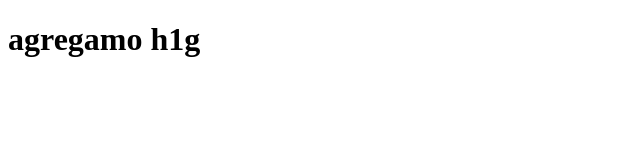
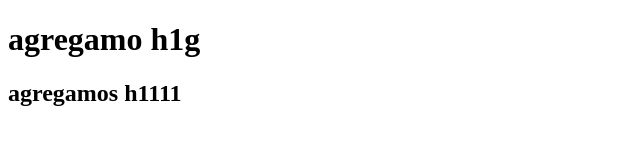
Before and after one commit to erie707/git-example, a plain HTML site: page index.html in a window 1280 px wide. Shown: the whole page, without its empty margins (0-640 px from the left). Drawn offline with Linux system fonts and the light colour scheme.

Commit message:
agregamos h1111

```diff
--- a/index.html
+++ b/index.html
@@ -8,5 +8,6 @@
 </head>
 <body>
     <h1>agregamo h1g</h1>
+    <h2>agregamos h1111</h2>
 </body>
 </html>
```
